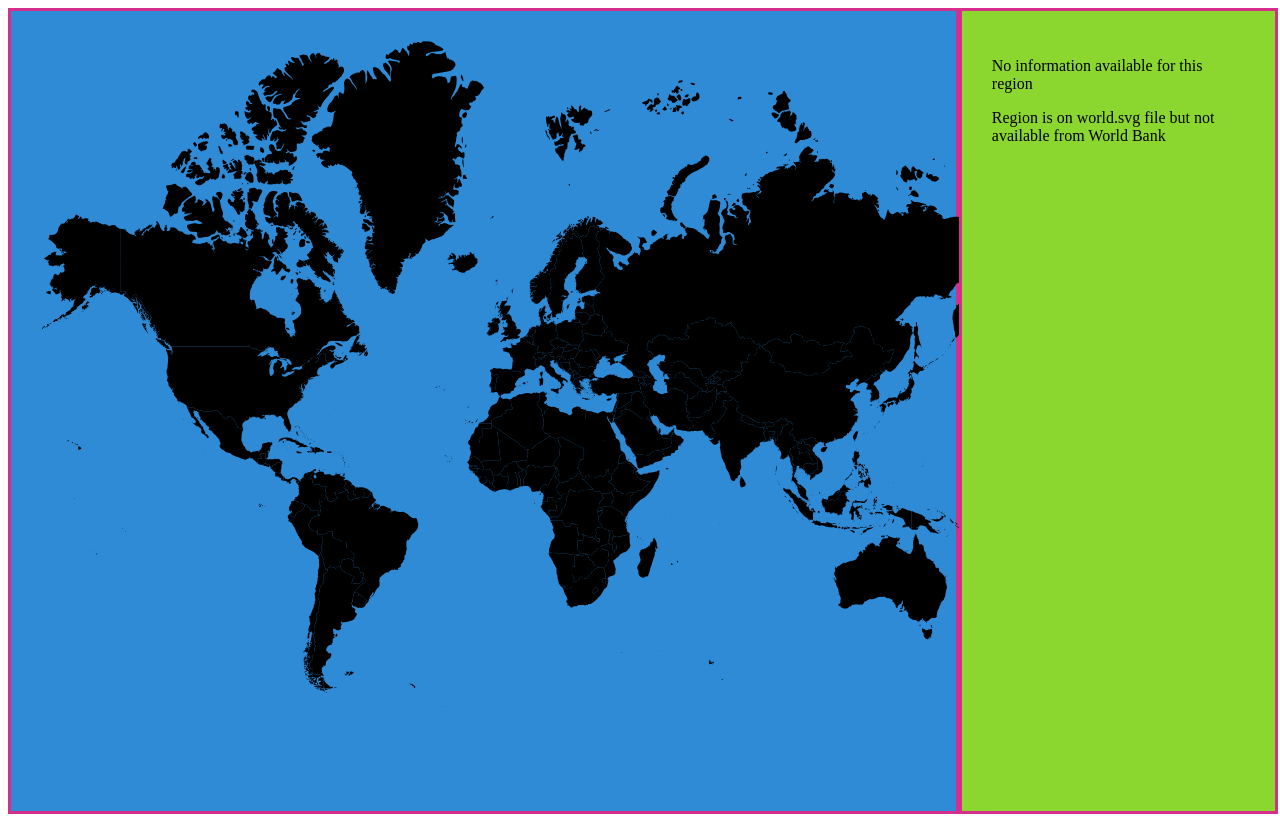
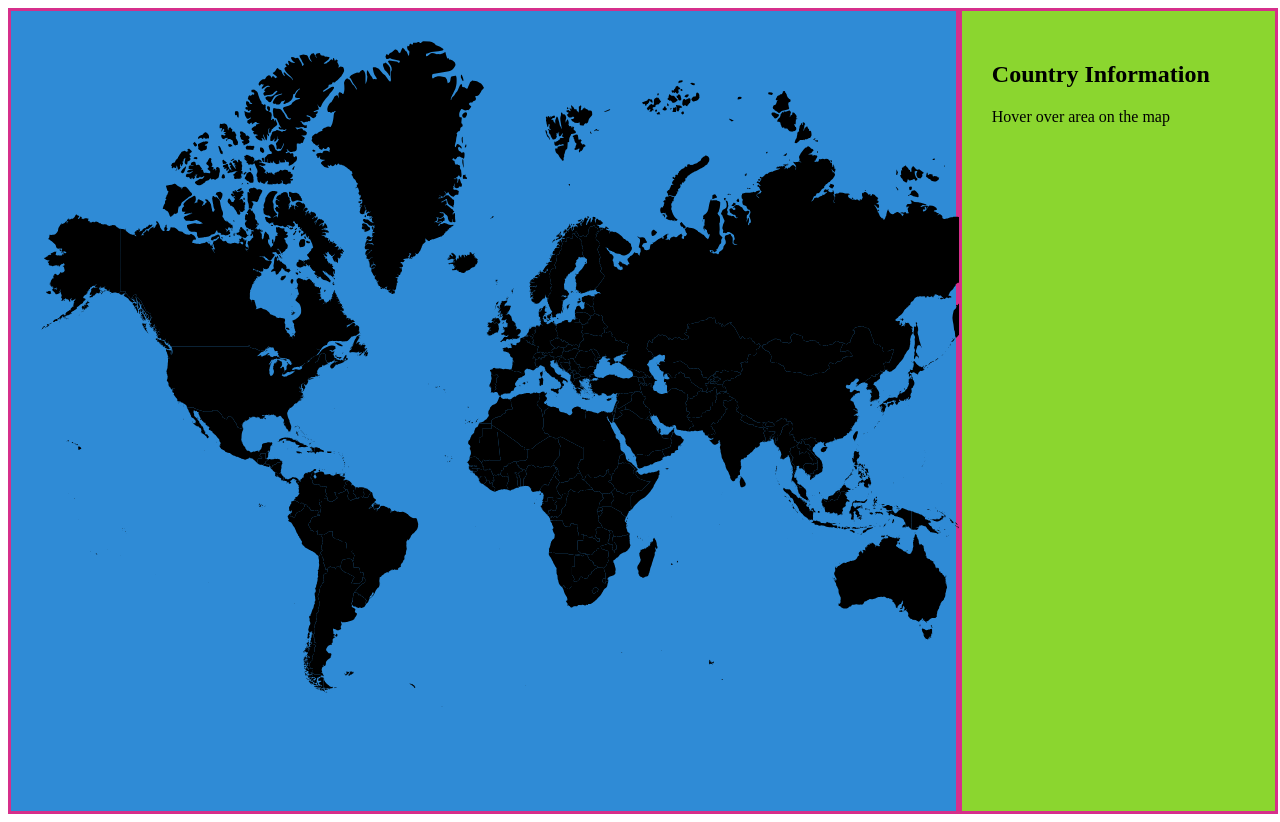
Before and after one commit to DuffyDuss/World-Map-App, an Angular app: page / in a window 1280 px wide. Built offline with nearby package versions, Linux system fonts and the light colour scheme.

Commit message:
add div to better match example in WGU video

```diff
--- a/src/app/country-details/country-details.component.html
+++ b/src/app/country-details/country-details.component.html
@@ -1,4 +1,9 @@
-<div class="no-data-message" *ngIf="countryData.length === 0">
+<div class="country-data-text" *ngIf="!selectedCountry">
+    <h2>Country Information</h2>
+    <p>Hover over area on the map</p>
+</div>
+
+<div class="no-data-message" *ngIf="countryData.length === 0 && selectedCountry">
     <p>No information available for this region</p>
     <p>Region is on world.svg file but not available from World Bank</p>
 </div>
```
